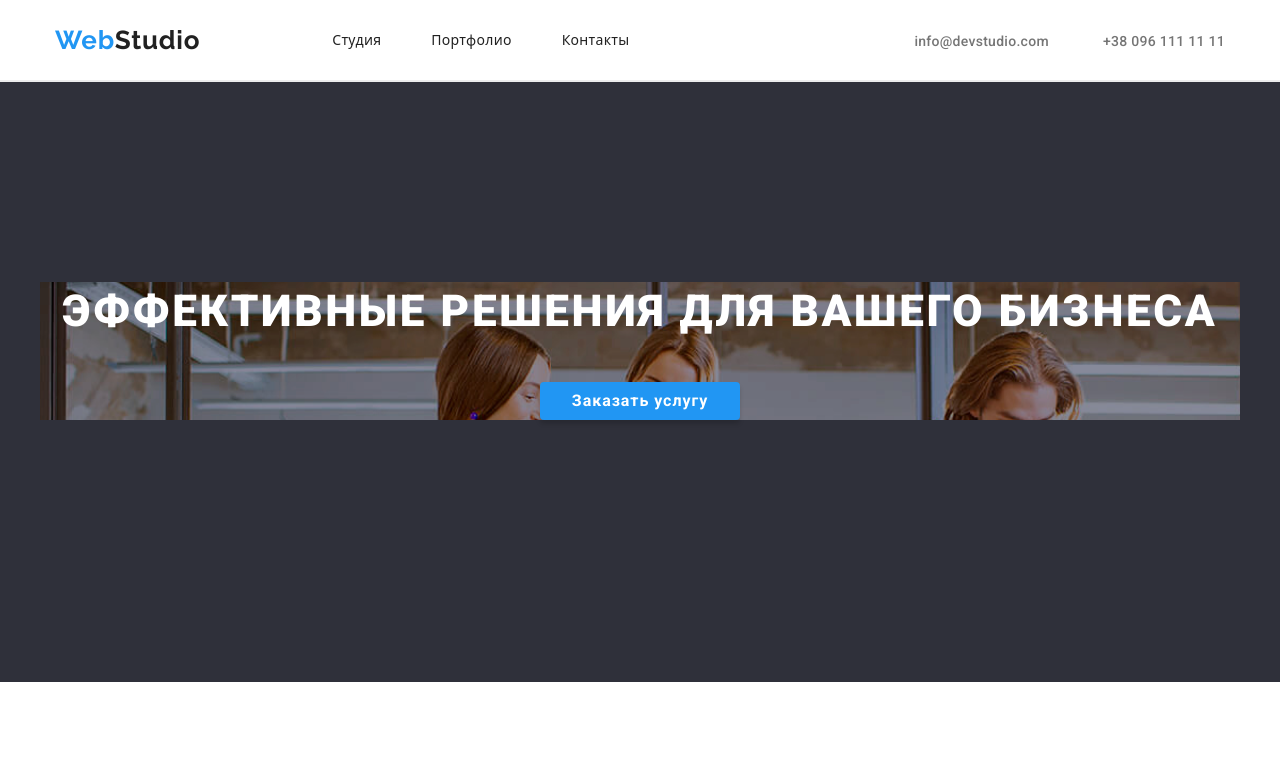
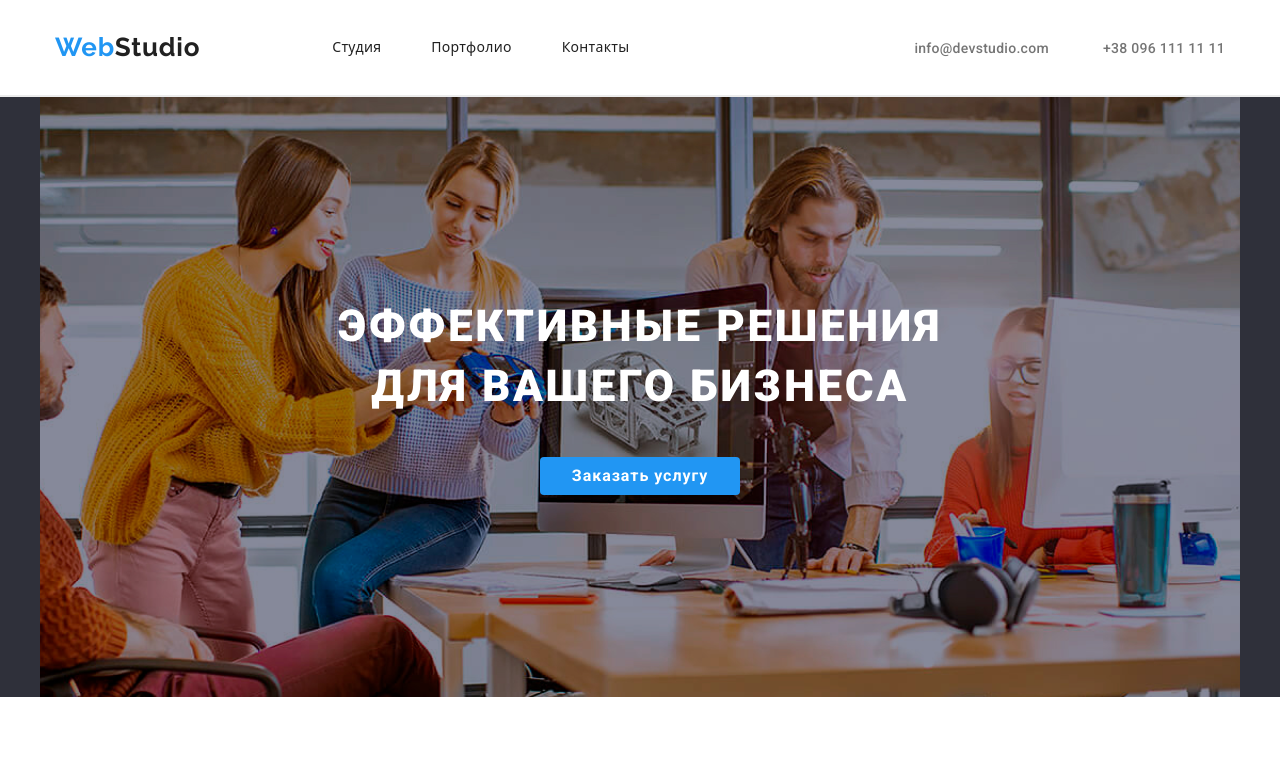
Before and after one commit to nkpn/goit-markup-hw-03, a plain HTML site: page index.html in a window 1280 px wide. Shown: the top 769 px of the page. Drawn offline with nearby package versions, Linux system fonts and the light colour scheme.

Commit message:
убрал паддинг у листа, добавил секции header

```diff
--- a/css/style.css
+++ b/css/style.css
@@ -77,6 +77,7 @@ li{
 header{
   background: #FFFFFF;
   border-bottom: 2px solid #ECECEC;
+  padding: 32px 0;
 }
 
 header> .container{
@@ -126,7 +127,8 @@ header> .container{
 
 .site-nav .link{
   display: block;
-  padding: 32px 0;
+  padding: 0 auto;
+  /*padding: 32px 0;*/
   color: var(--main-text-color);
   font-weight: 500;
   font-size: 14px;
@@ -183,7 +185,7 @@ header> .container{
 
 .h1-section{
   text-align: center;
-  padding: 200px 0;
+ /* padding: 200px 0;*/
   background: #2F303A;
   text-align: center;
   justify-content: center;
@@ -197,7 +199,11 @@ header> .container{
   letter-spacing: 0.06em;
   text-transform: uppercase;
   color: #FFFFFF;
+}
 
+.heading-container{
+  width: 696px;
+  margin: 0 auto;
 }
 
 
@@ -222,15 +228,18 @@ header> .container{
   align-items: center;
 }
 
-.h1-section .container{
+.h1-section .overlay{
   background-image: url(../images/hero.png);
+  padding: 0 auto;
+  background-position: center;
+  height: 600px;
+  padding-top: 200px;
+  object-fit: scale-down;
 }
 
 .overlay{
   max-width:1600px;
-  height: 600px;
   margin: 0 auto;
-  padding-top: 200px;
 }
 
 /* Features section */
@@ -296,6 +305,10 @@ header> .container{
   letter-spacing: 0.03em;
   color: var(--main-text-color);
   margin-bottom: 50px;
+}
+
+.our-team .h2-title{
+  padding-top: 94px;
 }
 
 .container .card-list{
--- a/index.html
+++ b/index.html
@@ -31,9 +31,11 @@
 
 
     <!-- H1 Section-->
-    <section class="h1-section overlay">
-    <div class="container">
+    <section class="h1-section">
+    <div class="container overlay">
+        <div class="heading-container">
         <h1 class="h1-section-title">Эффективные решения для вашего бизнеса</h1>
+        </div>
         <button class="button-order" type="button">Заказать услугу</button>
     </div>
     </section>
```
